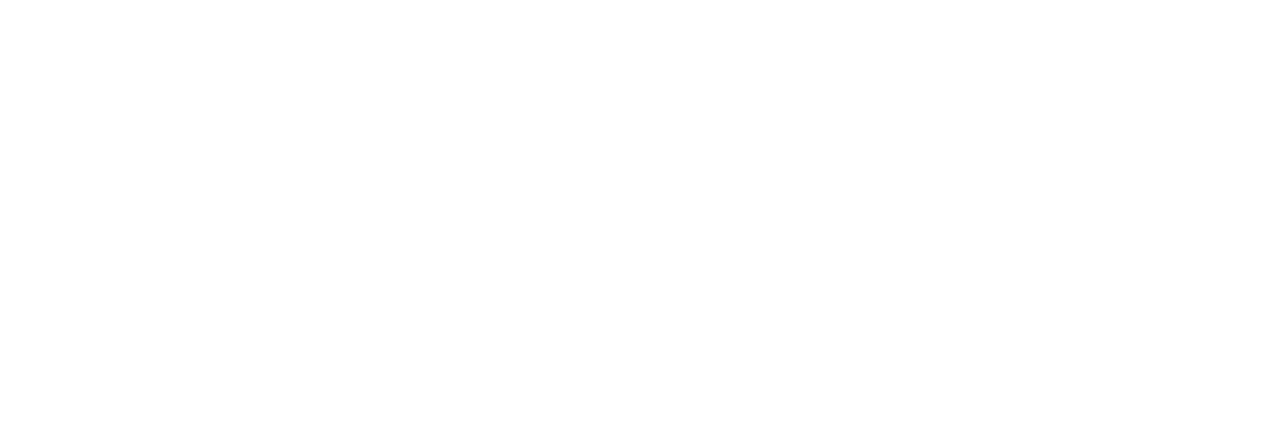
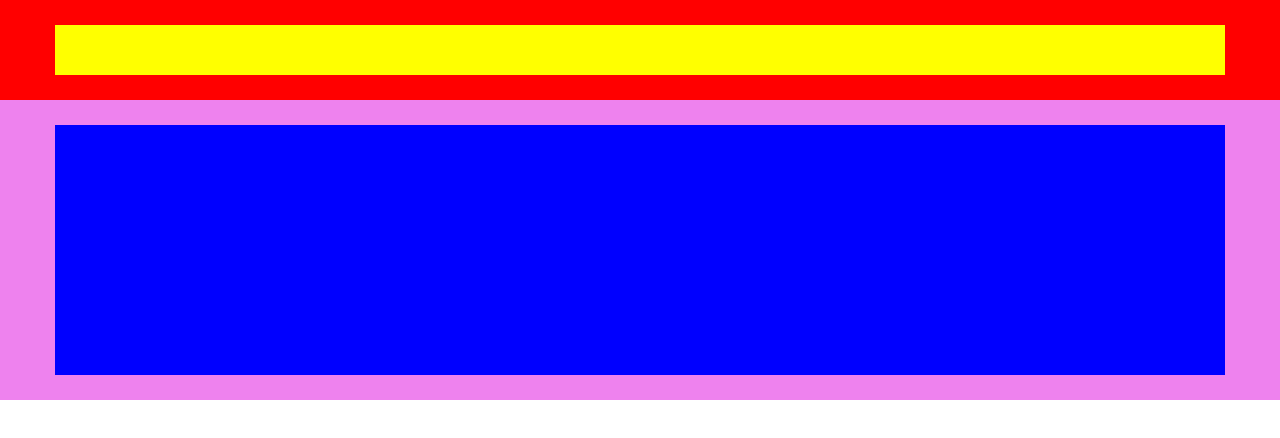
Before and after one commit to simonecarcagni/htmlcss-struttura-discord, a plain HTML site: page index.html in a window 1280 px wide. Drawn offline with Linux system fonts and the light colour scheme.

Commit message:
Sezione Header Completata

```diff
--- a/css/style.css
+++ b/css/style.css
@@ -3,3 +3,51 @@
     padding: 0;
     box-sizing: border-box;
 }
+
+.debug header{
+
+    height: 400px;
+}
+
+.debug .navigation {
+    background-color: red;
+    height: 100px;
+}
+
+.debug .title{
+    width: 1170px;
+    background-color: blue;
+    height: 250px;
+}
+
+.debug section {
+    background-color: yellow;
+    height: 50px;
+    display: inline-block;
+}
+
+.debug .title-container{
+    height: 300px;
+    background-color: violet;
+}
+
+.logo,.login-area{
+    width: 25%;
+}
+
+.links{
+    width: 50%;
+}
+
+.flex-items{
+    width: 1170px;
+    margin: auto;
+    display: flex;
+    justify-content: space-between;
+}
+
+.flex-container{
+    display: flex;
+    justify-content: center;
+    align-items: center;
+}
--- a/index.html
+++ b/index.html
@@ -5,8 +5,25 @@
     <meta http-equiv="X-UA-Compatible" content="IE=edge">
     <meta name="viewport" content="width=device-width, initial-scale=1.0">
     <title>Layout pagina Discord</title>
+    <link rel="stylesheet" href="css/style.css">
 </head>
-<body>
+<body class="debug">
+
+    <header >
+
+        <div class="navigation flex-container">
+            <div class="flex-items">
+            <section class="logo"></section>
+            <section class="links"></section>
+            <section class="login-area"></section>
+            </div>
+        </div>
+
+        <div class="title-container flex-container">
+            <div class="title"></div>
+        </div>
+
+    </header>
 
 
 </body>
```
Also changed, not shown: img/ita.png (added), img/item1.svg (added), img/item2.svg (added), img/item3.svg (added), img/item4-big.svg (added), img/jumbo.png (added), img/logo.svg (added), img/stars.svg (added), img/wave.svg (added).
